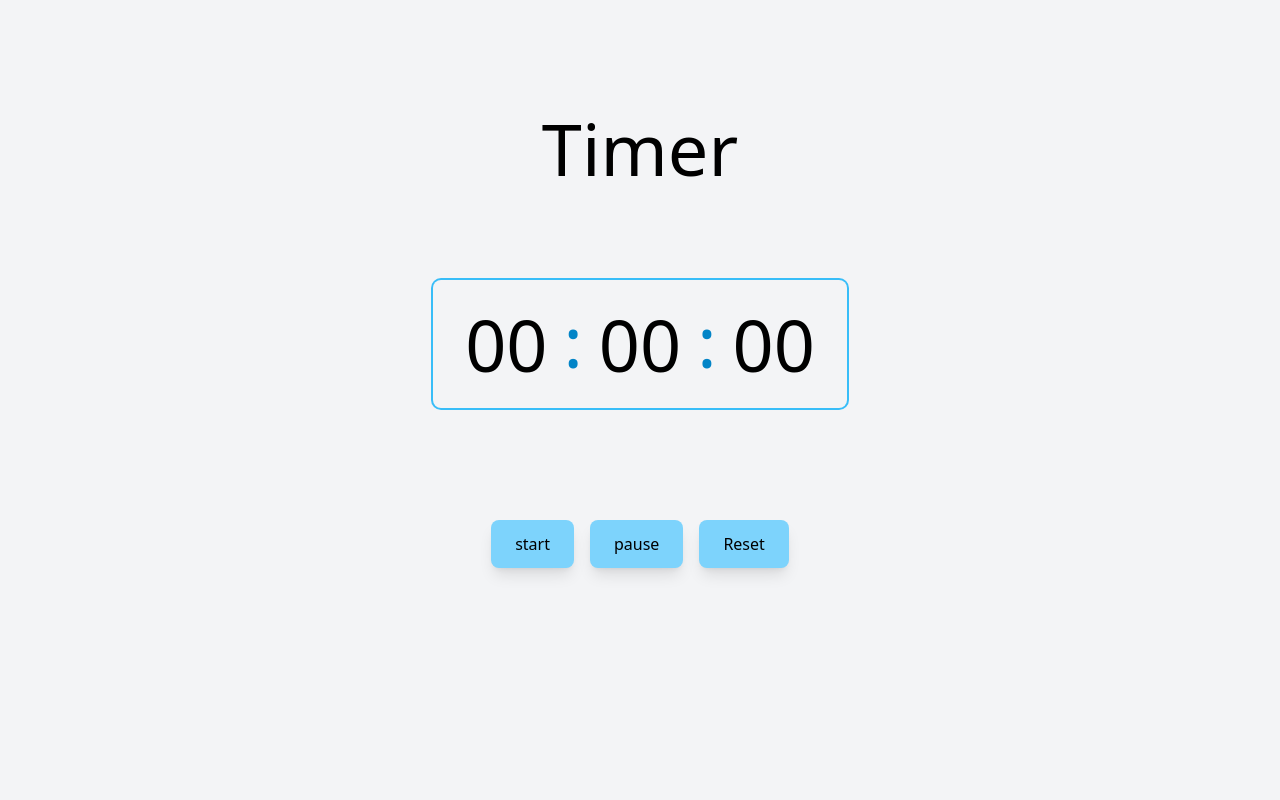
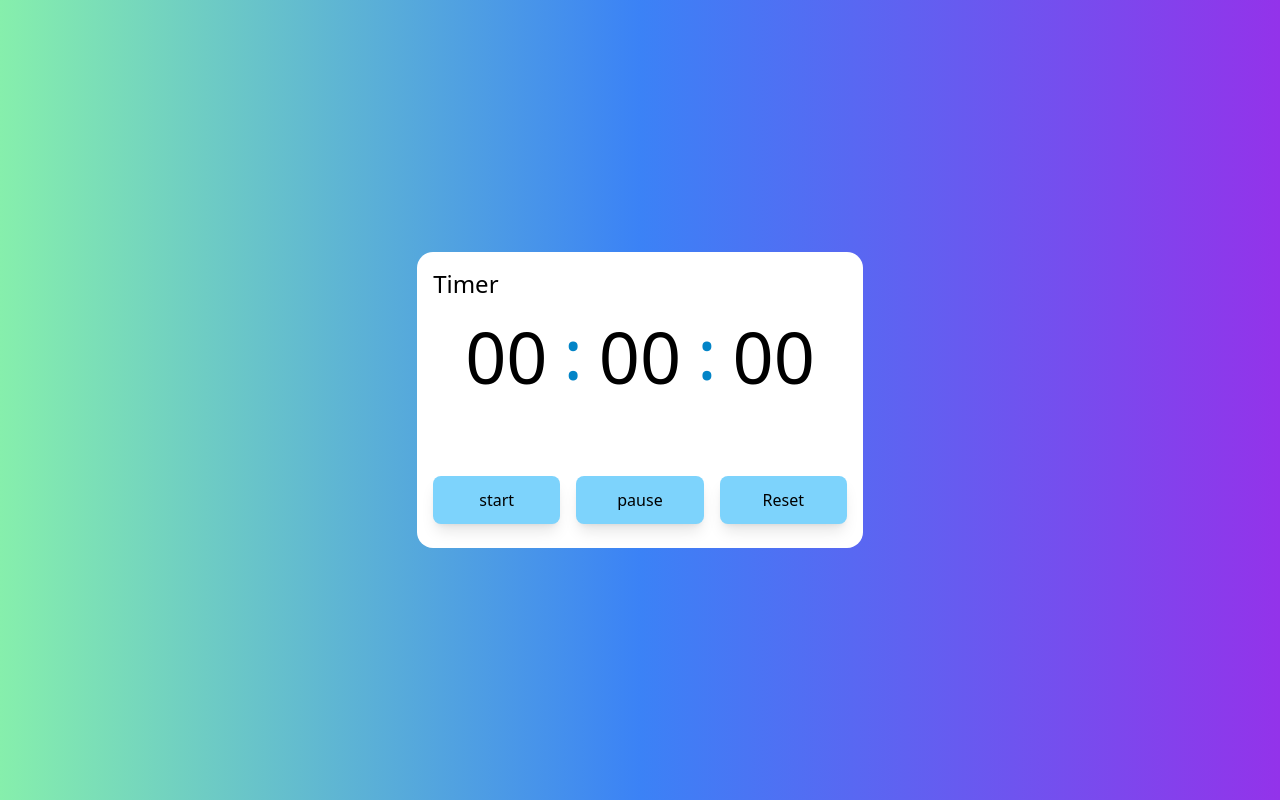
Before and after one commit to anhsirk0/ts-projects, a Next.js app: page /timer in a window 1280 px wide. Built offline with nearby package versions, Linux system fonts and the light colour scheme.

Commit message:
Added gradient backgrounds 2

```diff
--- a/components/Button/Button.tsx
+++ b/components/Button/Button.tsx
@@ -9,7 +9,7 @@ const Button: FC<ButtonProps> = ({ onClick, title }) => {
   return (
     <button
       onClick={onClick}
-      className="py-3 px-6 bg-sky-300 hover:bg-sky-400 active:scale-105 transition duration-75 rounded-lg shadow-lg"
+      className="py-3 px-6 bg-sky-300 hover:bg-sky-400 active:scale-105 transition duration-75 rounded-lg shadow-lg w-full"
     >
       {title}
     </button>
--- a/components/Countdown/Countdown.tsx
+++ b/components/Countdown/Countdown.tsx
@@ -16,7 +16,7 @@ const Countdown: FC = () => {
   }, [isOn, time]);
 
   const startCountdown = (e: MouseEvent) => {
-    setIsOn(true);
+    if (time > 0) setIsOn(true);
   };
 
   const pauseCountdown = (e: MouseEvent) => {
@@ -39,8 +39,8 @@ const Countdown: FC = () => {
   }
 
   return (
-    <div className="flex flex-col mx-auto">
-      <div className="flex items-center justify-between gap-4 px-8 py-6 mx-auto mb-8 ring ring-2 ring-sky-400 rounded-lg h-32">
+    <div className="flex flex-col gap-4 mx-auto">
+      <div className="flex items-center justify-between gap-4 px-8 mx-auto h-32">
         {isOn ? (
           <>
             <p className="text-5xl md:text-7xl p-2 w-28 text-center">
@@ -79,12 +79,12 @@ const Countdown: FC = () => {
           </>
         )}
       </div>
-      <div className="h-12">
-        {/* {time > 0 && !isOn && (
-            <p className="text-3xl text-center text-gray-700">Paused</p>
-            )} */}
+      <div className="h-6 my-2">
+        {time > 0 && !isOn && (
+          <p className="text-3xl text-center text-gray-700">Paused</p>
+        )}
       </div>
-      <div className="flex gap-4 p-4 my-4 mx-auto">
+      <div className="flex gap-4 my-2 w-full">
         <Button onClick={startCountdown} title="Start" />
         <Button onClick={pauseCountdown} title="Pause" />
         <Button onClick={resetCountdown} title="Reset" />
--- a/components/Timer/Timer.tsx
+++ b/components/Timer/Timer.tsx
@@ -41,8 +41,8 @@ const Timer: FC = () => {
   };
 
   return (
-    <div className="flex flex-col mx-auto">
-      <div className="flex items-center justify-between gap-4 px-8 py-6 mx-auto mb-8 ring ring-2 ring-sky-400 rounded-lg">
+    <div className="flex flex-col gap-4 mx-auto">
+      <div className="flex items-center justify-between gap-4 px-8 mx-auto">
         {getTime().map((t: string, index: number) => (
           <Fragment key={index}>
             {index !== 0 && (
@@ -52,14 +52,14 @@ const Timer: FC = () => {
           </Fragment>
         ))}
       </div>
-      <div className="h-12">
+      <div className="h-6 my-2">
         {time > 0 && !isOn && (
           <p className="text-lg md:text-2xl lg:text-3xl text-center text-gray-700">
             Paused
           </p>
         )}
       </div>
-      <div className="flex gap-4 p-4 my-4 mx-auto">
+      <div className="flex gap-4 my-2 w-full">
         <Button onClick={startTimer} title="start" />
         <Button onClick={pauseTimer} title="pause" />
         <Button onClick={resetTimer} title="Reset" />
--- a/pages/countdown.tsx
+++ b/pages/countdown.tsx
@@ -1,6 +1,6 @@
 import type { NextPage } from "next";
 import Head from "next/head";
-import { Countdown as CountdownComponent } from "../components";
+import { Card, Countdown as CountdownComponent } from "../components";
 
 const Countdown: NextPage = () => {
   return (
@@ -9,9 +9,10 @@ const Countdown: NextPage = () => {
         <title>Countdown - TS Projects</title>
         <meta name="viewport" content="initial-scale=1.0, width=device-width" />
       </Head>
-      <div className="min-h-screen p-4 bg-gray-100">
-        <p className="text-2xl md:text-3xl lg:text-7xl text-center py-24">Countdown</p>
-        <CountdownComponent />
+      <div className="min-h-screen p-4 bg-gradient-to-r from-green-200 via-green-400 to-green-500 flex items-center justify-center">
+        <Card title="Countdown">
+          <CountdownComponent />
+        </Card>
       </div>
     </>
   );
--- a/pages/timer.tsx
+++ b/pages/timer.tsx
@@ -1,6 +1,6 @@
 import type { NextPage } from "next";
 import Head from "next/head";
-import { Timer as TimerComponent } from "../components";
+import { Timer as TimerComponent, Card } from "../components";
 
 const Timer: NextPage = () => {
   return (
@@ -9,9 +9,10 @@ const Timer: NextPage = () => {
         <title>Timer - TS Projects</title>
         <meta name="viewport" content="initial-scale=1.0, width=device-width" />
       </Head>
-      <div className="min-h-screen p-4 bg-gray-100">
-        <p className="text-2xl md:text-3xl lg:text-7xl text-center py-24">Timer</p>
-        <TimerComponent />
+      <div className="min-h-screen p-4 bg-gradient-to-r from-green-300 via-blue-500 to-purple-600 flex items-center justify-center">
+        <Card title="Timer">
+          <TimerComponent />
+        </Card>
       </div>
     </>
   );
```
